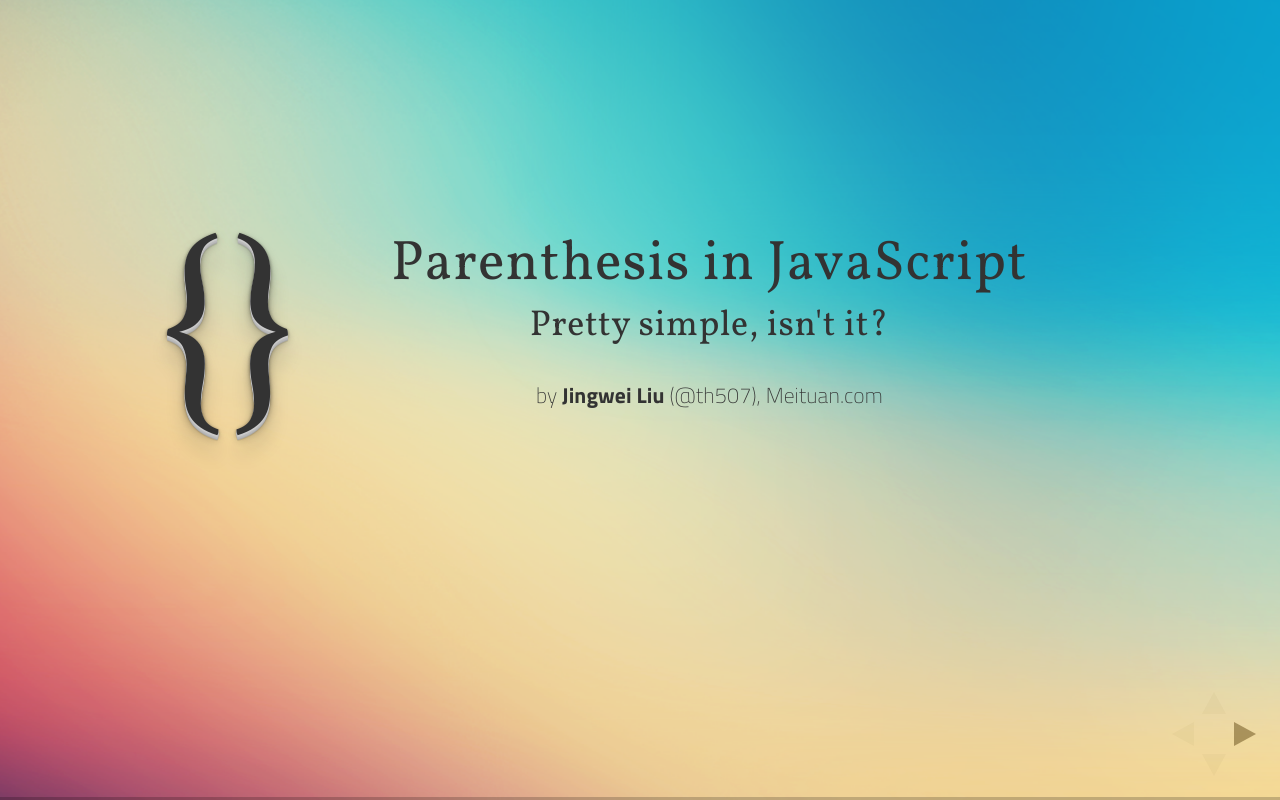
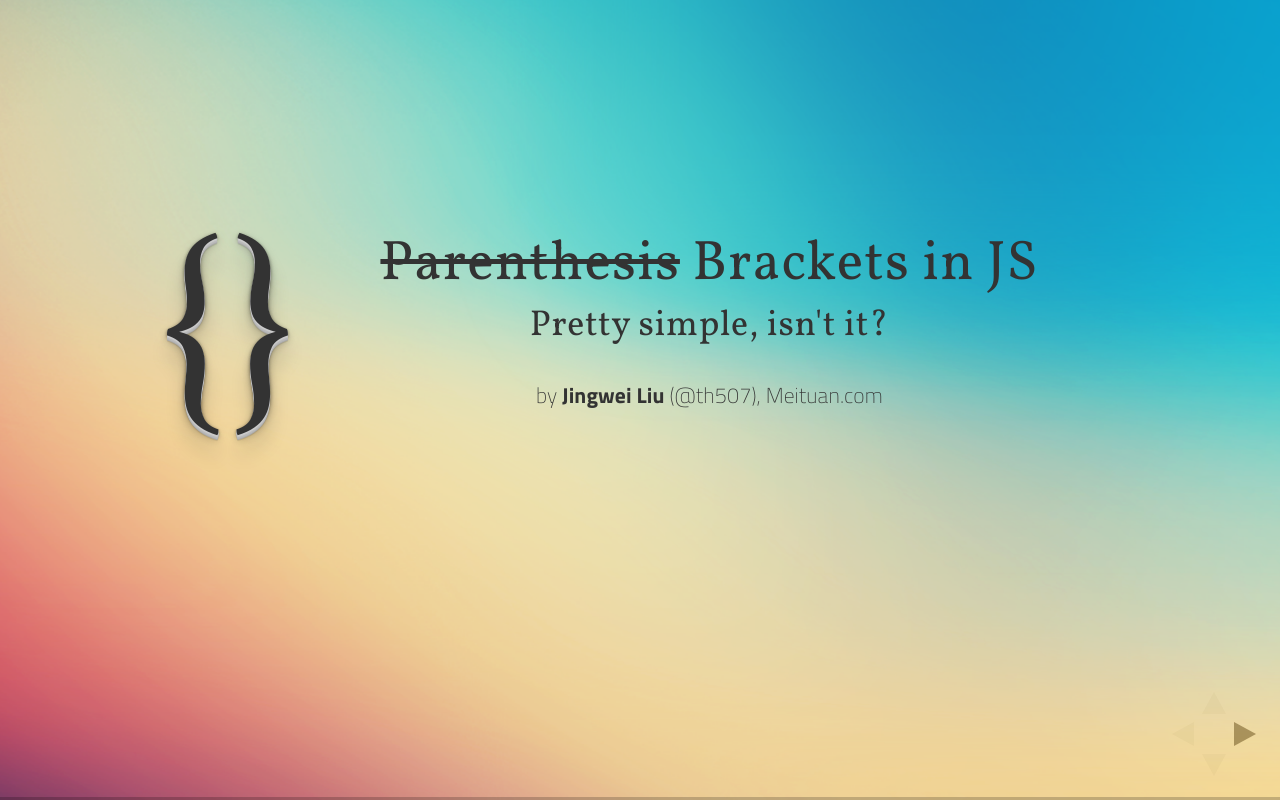
Before and after one commit to th507/talk-javascript-parenthesis, a website: page index.html in a window 1280 px wide. Drawn offline with Linux system fonts and the light colour scheme.

Commit message:
fix a typo

```diff
--- a/index.html
+++ b/index.html
@@ -41,7 +41,7 @@
     <div class="slides">
         <section class="first-slide" data-background="img/1440x900.png">
             <h1 style="float: left">{}</h1>
-            <h3>Parenthesis in JavaScript</h3>
+            <h3><del>Parenthesis</del> Brackets in JS</h3>
             <h6>Pretty simple, isn't it?</h6>
             <p>
             <small>by <b><a href="http://ljw.me">Jingwei Liu</a></b> (<a href="https://twitter.com/th507">@th507</a>), <a href="http://meituan.com">Meituan.com</a></small>
```
